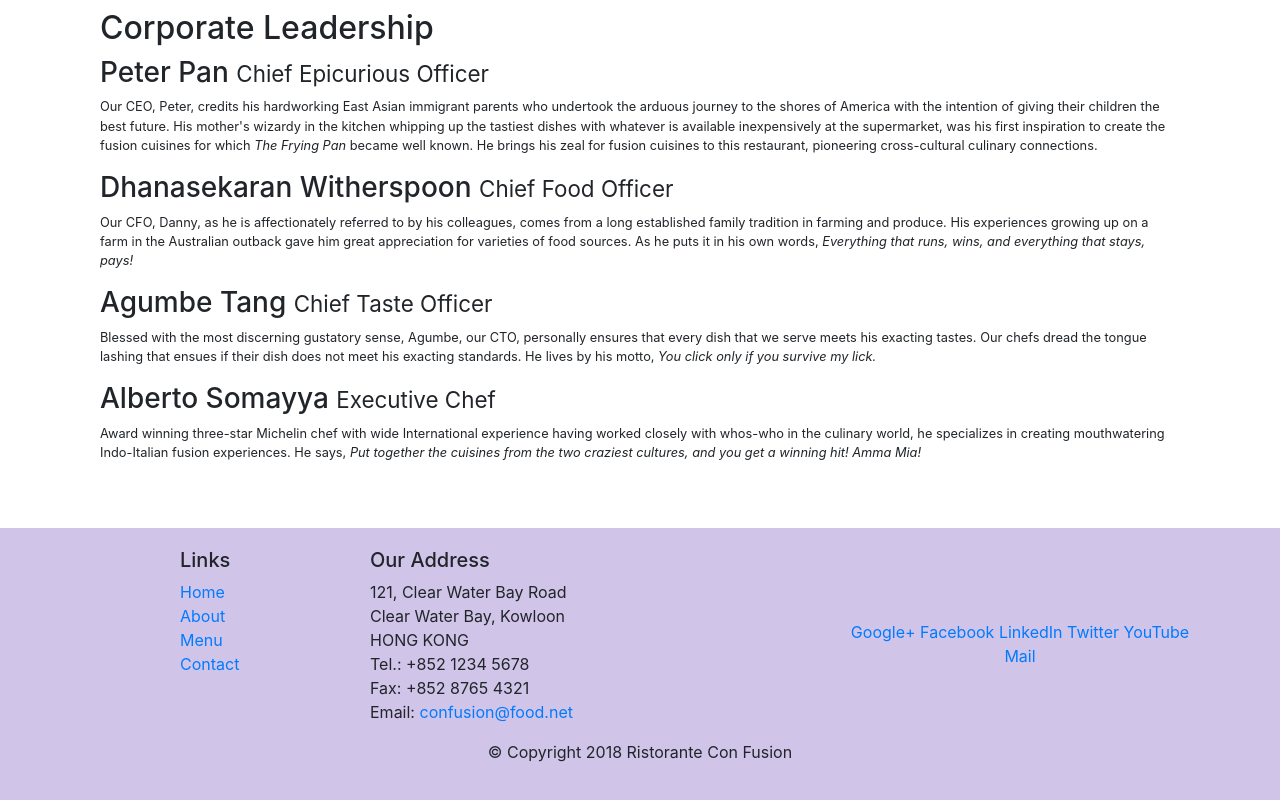
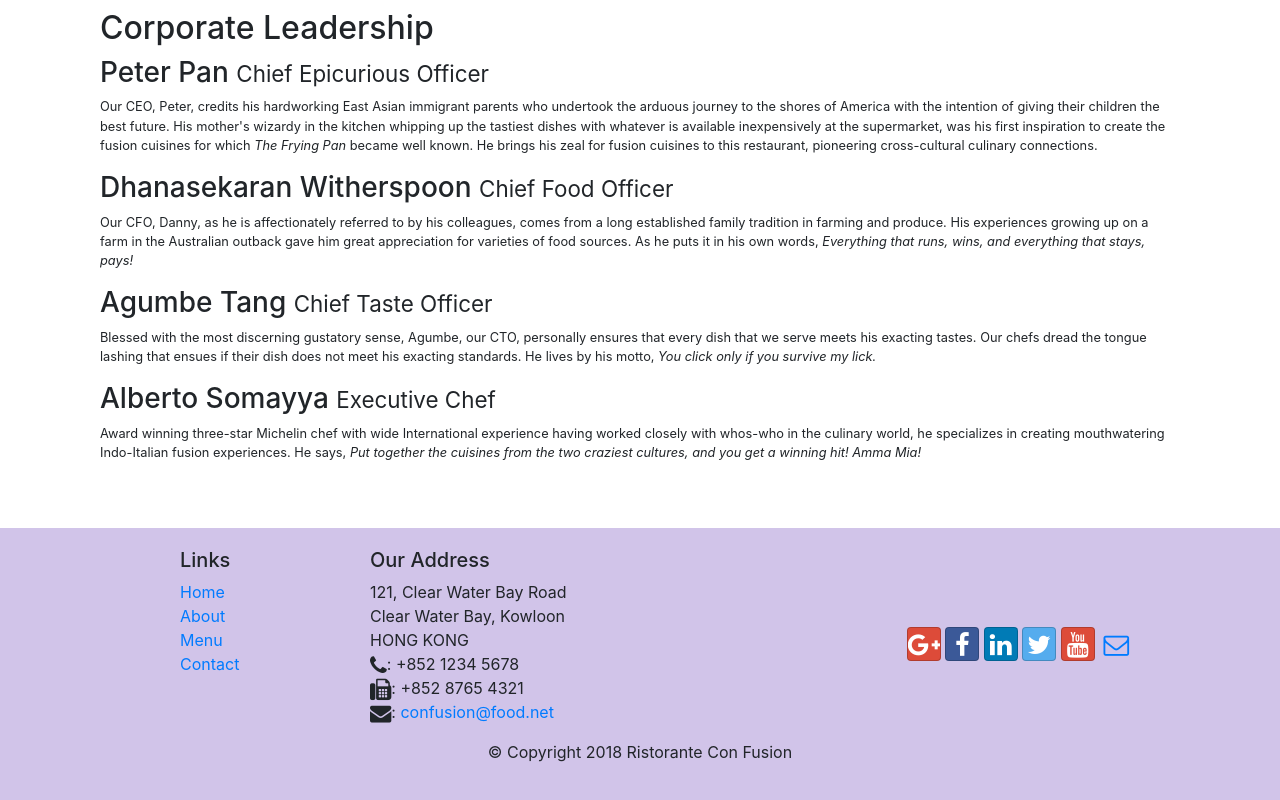
Before and after one commit to MaazAhmadSatti/bootstrap4, a website: page aboutus.html in a window 1280 px wide. Shown: the part 767-1567 px from the top of the page. Drawn offline with nearby package versions, Linux system fonts and the light colour scheme.

Commit message:
Icon Fonts

```diff
--- a/aboutus.html
+++ b/aboutus.html
@@ -10,6 +10,8 @@
 
     <!-- Bootstrap CSS -->
     <link rel="stylesheet" href="node_modules/bootstrap/dist/css/bootstrap.min.css">
+    <link rel="stylesheet" href="node_modules/font-awesome/css/font-awesome.min.css">
+    <link rel="stylesheet" href="node_modules/bootstrap-social/bootstrap-social.css">
     <link rel="stylesheet" href="css/styles.css">
     <title>Ristorante Con Fusion: About Us</title>
 
@@ -25,10 +27,10 @@
             <a class="navbar-brand mr-auto" href="./index.html">Ristornate Con Fusion</a>
             <div class="collapse navbar-collapse" id="Navbar">
                 <ul class="navbar-nav mr-auto">
-                    <li class="navbar-item"><a class="nav-link" href="./index.html">Home</a></li>
-                    <li class="navbar-item active"><a class="nav-link" href="#">About</a></li>
-                    <li class="navbar-item"><a class="nav-link" href="#">Menu</a></li>
-                    <li class="navbar-item"><a class="nav-link" href="#">Contact</a></li>
+                    <li class="navbar-item"><a class="nav-link" href="./index.html"><span class="fa fa-home fa-lg"></span> Home</a></li>
+                    <li class="navbar-item active"><a class="nav-link" href="#"><span class="fa fa-info fa-lg"></span> About</a></li>
+                    <li class="navbar-item"><a class="nav-link" href="#"><span class="fa fa-list fa-lg"></span> Menu</a></li>
+                    <li class="navbar-item"><a class="nav-link" href="#"><span class="fa fa-address-card fa-lg"></span> Contact</a></li>
                 </ul>
             </div>
         </div>
@@ -104,19 +106,19 @@
 		              121, Clear Water Bay Road<br>
 		              Clear Water Bay, Kowloon<br>
 		              HONG KONG<br>
-		              Tel.: +852 1234 5678<br>
-		              Fax: +852 8765 4321<br>
-		              Email: <a href="mailto:confusion@food.net">confusion@food.net</a>
+		              <i class="fa fa-phone fa-lg"></i>: +852 1234 5678<br>
+                      <i class="fa fa-fax fa-lg"></i>: +852 8765 4321<br>
+                      <i class="fa fa-envelope fa-lg"></i>: <a href="mailto:confusion@food.net">confusion@food.net</a>
 		           </address>
                 </div>
                 <div class="col-12 col-sm-4 align-self-center">
                     <div class="text-center">
-                        <a href="http://google.com/+">Google+</a>
-                        <a href="http://www.facebook.com/profile.php?id=">Facebook</a>
-                        <a href="http://www.linkedin.com/in/">LinkedIn</a>
-                        <a href="http://twitter.com/">Twitter</a>
-                        <a href="http://youtube.com/">YouTube</a>
-                        <a href="mailto:">Mail</a>
+                        <a class="btn btn-social-icon btn-google" href="http://google.com/+"><i class="fa fa-google-plus fa-lg"></i></a>
+                        <a class="btn btn-social-icon btn-facebook" href="http://www.facebook.com/profile.php?id="><i class="fa fa-facebook fa-lg"></i></a>
+                        <a class="btn btn-social-icon btn-linkedin" href="http://www.linkedin.com/in/"><i class="fa fa-linkedin fa-lg"></i></a>
+                        <a class="btn btn-social-icon btn-twitter" href="http://twitter.com/"><i class="fa fa-twitter fa-lg"></i></a>
+                        <a class="btn btn-social-icon btn-google" href="http://youtube.com/"><i class="fa fa-youtube fa-lg"></i></a>
+                        <a class="btn btn-social-icon" href="mailto:"><i class="fa fa-envelope-o fa-lg"></i></a>
                     </div>
                 </div>
            </div>
--- a/package.json
+++ b/package.json
@@ -15,6 +15,8 @@
   },
   "dependencies": {
     "bootstrap": "^4.0.0",
+    "bootstrap-social": "^5.1.1",
+    "font-awesome": "^4.7.0",
     "jquery": "^3.3.1",
     "popper.js": "^1.12.9"
   }
```
Also changed, not shown: index.html (+15 -13 lines), 1 other file.
